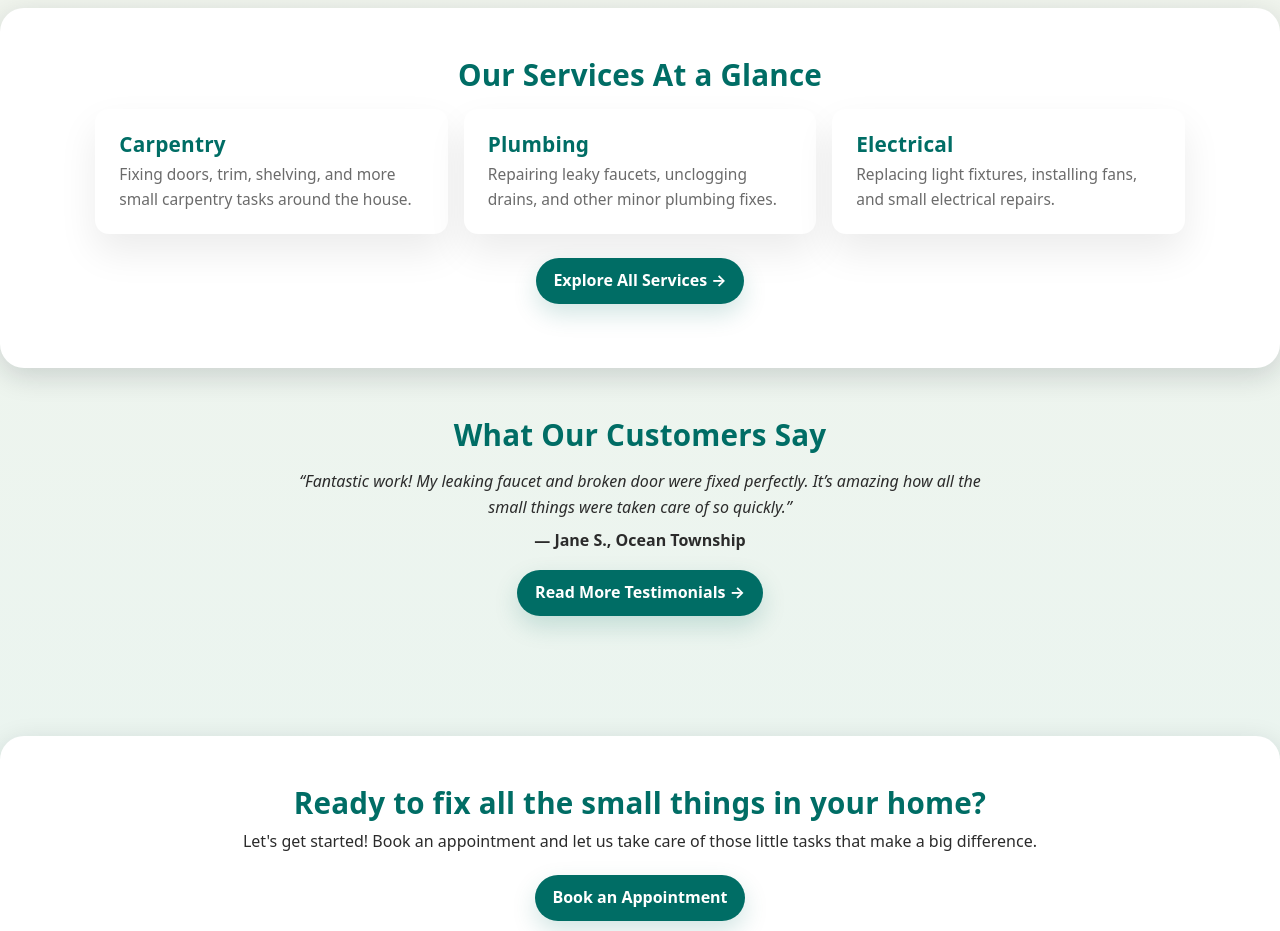
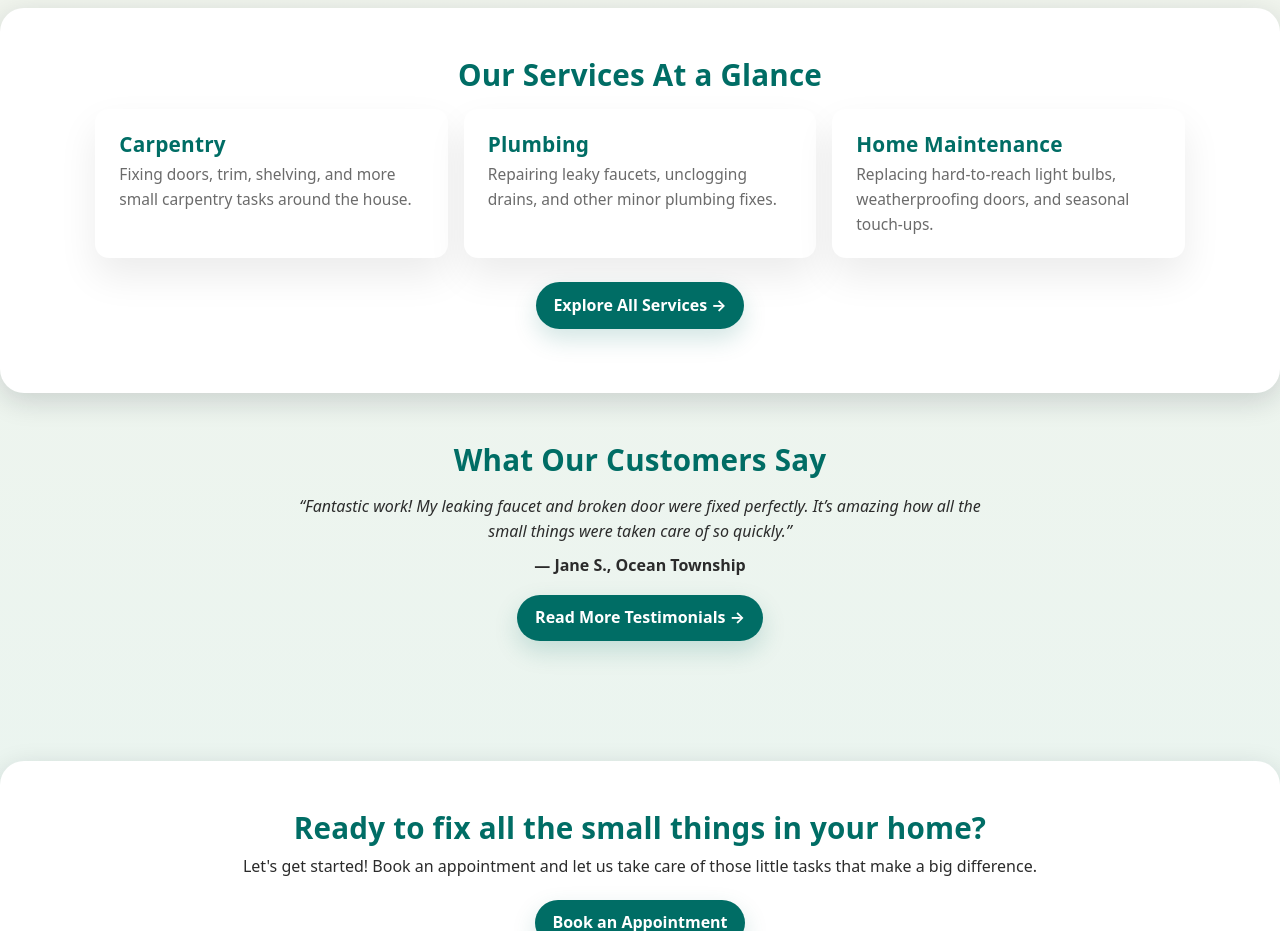
Before and after one commit to kfunes73/all-the-small-things-website, a plain HTML site: page docs/index.html in a window 1280 px wide. Shown: the part 1280-2211 px from the top of the page. Drawn offline with Linux system fonts and the light colour scheme.

Commit message:
Remove electrical service mentions

```diff
--- a/docs/index.html
+++ b/docs/index.html
@@ -136,8 +136,8 @@
             <p>Repairing leaky faucets, unclogging drains, and other minor plumbing fixes.</p>
           </div>
           <div class="service-card">
-            <h3>Electrical</h3>
-            <p>Replacing light fixtures, installing fans, and small electrical repairs.</p>
+            <h3>Home Maintenance</h3>
+            <p>Replacing hard-to-reach light bulbs, weatherproofing doors, and seasonal touch-ups.</p>
           </div>
         </div>
         <p class="services-link">
```
Also changed, not shown: docs/gallery.html (+1 -1 lines), docs/services.html (+1 -1 lines).
